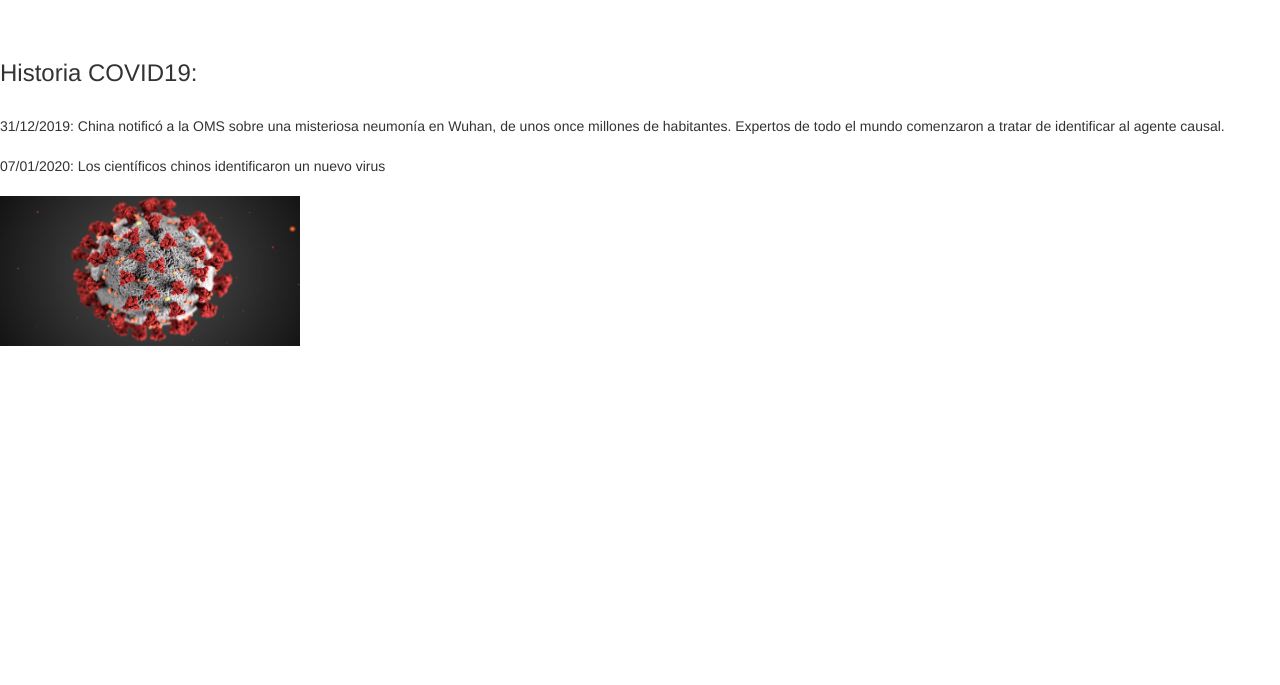
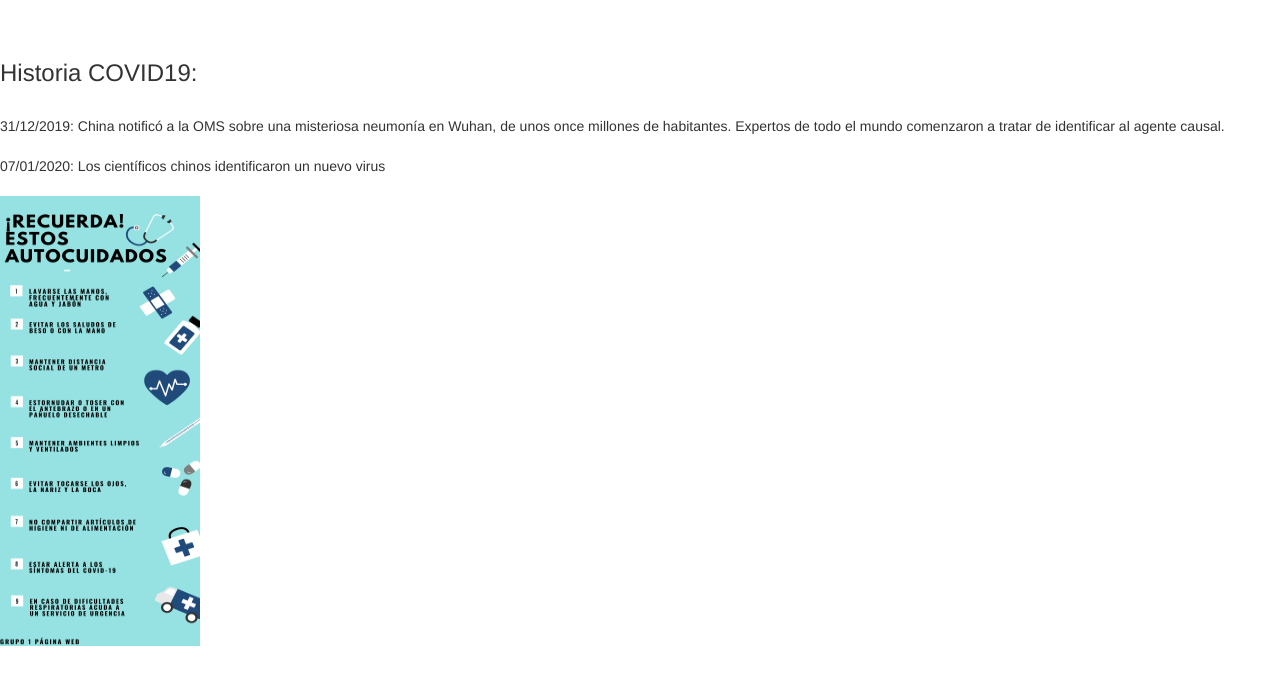
Before and after one commit to viviiosorio/proyecto, a Django app: page /web/ in a window 1280 px wide. Shown: the part 72-757 px from the top of the page. Run offline with Django 3.2, Linux system fonts and the light colour scheme; some libraries are stand-ins or nearby versions.

Commit message:
cambio v

```diff
--- a/web/templates/web/index.html
+++ b/web/templates/web/index.html
@@ -36,6 +36,6 @@
         07/01/2020: Los científicos chinos identificaron un nuevo virus
         <br>
         <br>
-        <img src="{% static 'web/images/coronao.jpg' %}" alt="coroano" width="300" height="150"/>
+        <img src="{% static 'web/images/info.png' %}" alt="coroano" width="200" height="450"/>
     </body>
 </html>
```
Also changed, not shown: web/static/web/images/info.png (added).
